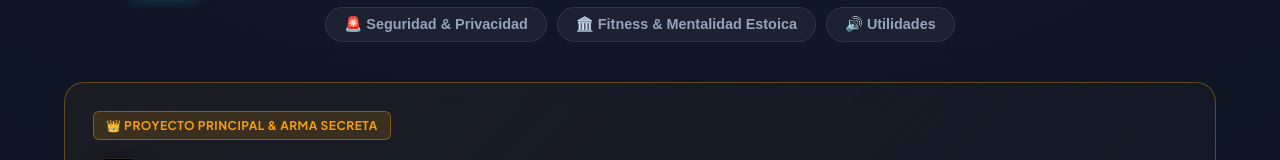
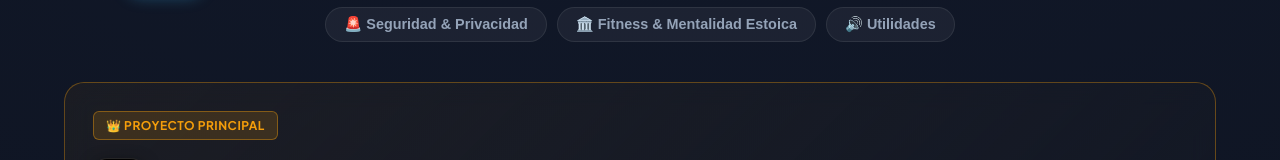
Before and after one commit to mauriciano47-pixel/vitrina, a plain HTML site: page index.html in a window 1280 px wide. Shown: the part 962-1122 px from the top of the page. Drawn offline with Linux system fonts and the light colour scheme.

Commit message:
refactor(textos): remover mencion de arma secreta para cambioya

```diff
--- a/index.html
+++ b/index.html
@@ -233,7 +233,7 @@
         <!-- 1. CAMBIOYA! (Flagship) -->
         <article class="app-card flagship-card" data-category="flagship">
           <div class="card-glow"></div>
-          <div class="card-badge gold">👑 PROYECTO PRINCIPAL & ARMA SECRETA</div>
+          <div class="card-badge gold">👑 PROYECTO PRINCIPAL</div>
           <div class="card-header">
             <div class="app-icon-box logo-img-box">
               <img src="logo_cambioya.png" alt="Logo CAMBIOYA!" class="cambioya-real-logo" />
```
